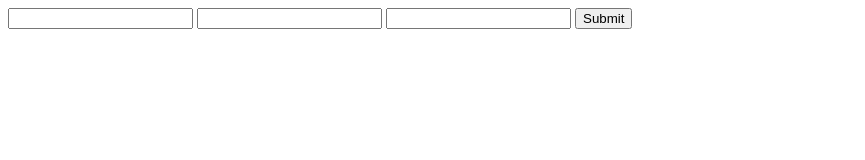
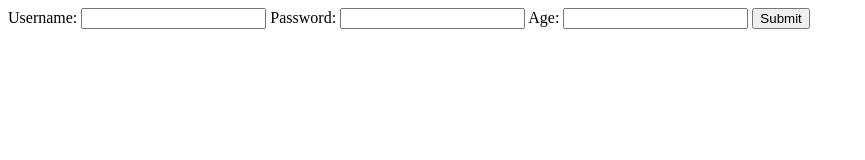
Before and after one commit to OrangeBellyJuice/COSC224Lab1, a plain HTML site: page index.html in a window 1280 px wide. Shown: the whole page, without its empty margins (0-865 px from the left). Drawn offline with Linux system fonts and the light colour scheme.

Commit message:
add button labels

```diff
--- a/index.html
+++ b/index.html
@@ -7,10 +7,13 @@
 </head>
 <body>
 	<form>
+		<label for="username">Username: </label>
 		<input type="text" name="uname">
+		<label for="password">Password: </label>
 		<input type="password" name="password">
+		<label for="age">Age: </label>
 		<input type="number" name="age">
 		<input type="submit">
-  </form>
+  	</form>
 </body>
 <html>
```
